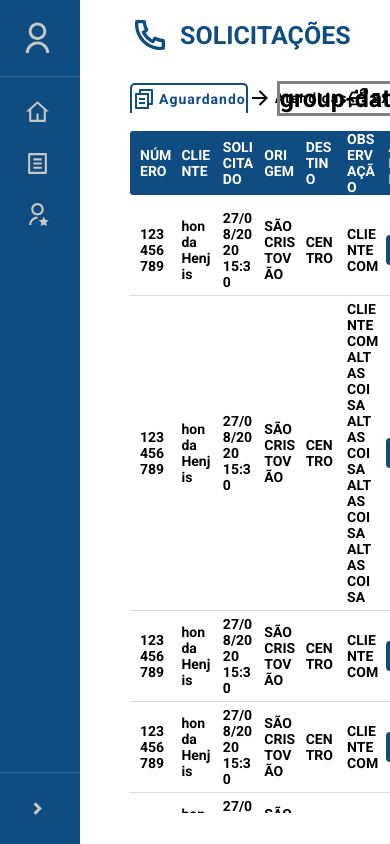
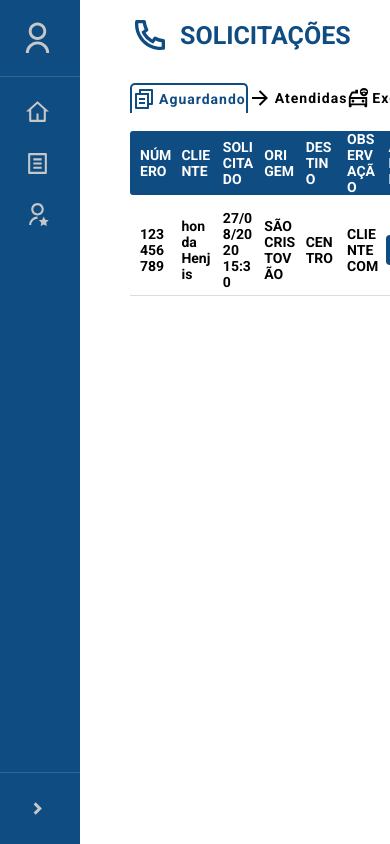
Before and after one commit to rsgabriel01/sostransporteexecutivo, a React (Create React App) app in the folder web/: page /User in a window 390 px wide. Both pictures are taken after a click on the button "Início". Shown: the top 844 px of the page. Built offline with nearby package versions, Linux system fonts and the light colour scheme.

Commit message:
table responsivel height alterado

```diff
--- a/web/src/pages/Main/index.js
+++ b/web/src/pages/Main/index.js
@@ -101,9 +101,9 @@
                 Finalizadas
               </button>
             </div>
-            <div className="group-dates">
+            {/* <div className="group-dates">
               <h1>group-dates</h1>
-            </div>
+            </div> */}
           </div>
 
           <div className="solicitation-table">
@@ -141,256 +141,6 @@
                     </div>
                   </td>
                 </tr>
-
-                <tr>
-                  <td>123456789</td>
-                  <td>honda Henjis</td>
-                  <td>27/08/2020 15:30</td>
-                  <td>SÃO CRISTOVÃO </td>
-                  <td>CENTRO</td>
-                  <td>
-                    CLIENTE COM ALTAS COISA ALTAS COISA ALTAS COISA ALTAS COISA
-                  </td>
-                  <td>
-                    <div className="answer">
-                      <button
-                        type="button"
-                        className={`button btnDefault`}
-                        onClick={() => {}}
-                      >
-                        <RiArrowRightLine size={24} />
-                      </button>
-                    </div>
-                  </td>
-                </tr>
-                <tr>
-                  <td>123456789</td>
-                  <td>honda Henjis</td>
-                  <td>27/08/2020 15:30</td>
-                  <td>SÃO CRISTOVÃO </td>
-                  <td>CENTRO</td>
-                  <td>CLIENTE COM</td>
-                  <td>
-                    <div className="answer">
-                      <button
-                        type="button"
-                        className={`button btnDefault`}
-                        onClick={() => {}}
-                      >
-                        <RiArrowRightLine size={24} />
-                      </button>
-                    </div>
-                  </td>
-                </tr>
-                <tr>
-                  <td>123456789</td>
-                  <td>honda Henjis</td>
-                  <td>27/08/2020 15:30</td>
-                  <td>SÃO CRISTOVÃO </td>
-                  <td>CENTRO</td>
-                  <td>CLIENTE COM</td>
-                  <td>
-                    <div className="answer">
-                      <button
-                        type="button"
-                        className={`button btnDefault`}
-                        onClick={() => {}}
-                      >
-                        <RiArrowRightLine size={24} />
-                      </button>
-                    </div>
-                  </td>
-                </tr>
-                <tr>
-                  <td>123456789</td>
-                  <td>honda Henjis</td>
-                  <td>27/08/2020 15:30</td>
-                  <td>SÃO CRISTOVÃO </td>
-                  <td>CENTRO</td>
-                  <td>CLIENTE COM</td>
-                  <td>
-                    <div className="answer">
-                      <button
-                        type="button"
-                        className={`button btnDefault`}
-                        onClick={() => {}}
-                      >
-                        <RiArrowRightLine size={24} />
-                      </button>
-                    </div>
-                  </td>
-                </tr>
-                <tr>
-                  <td>123456789</td>
-                  <td>honda Henjis</td>
-                  <td>27/08/2020 15:30</td>
-                  <td>SÃO CRISTOVÃO </td>
-                  <td>CENTRO</td>
-                  <td>CLIENTE COM</td>
-                  <td>
-                    <div className="answer">
-                      <button
-                        type="button"
-                        className={`button btnDefault`}
-                        onClick={() => {}}
-                      >
-                        <RiArrowRightLine size={24} />
-                      </button>
-                    </div>
-                  </td>
-                </tr>
-                <tr>
-                  <td>123456789</td>
-                  <td>honda Henjis</td>
-                  <td>27/08/2020 15:30</td>
-                  <td>SÃO CRISTOVÃO </td>
-                  <td>CENTRO</td>
-                  <td>CLIENTE COM</td>
-                  <td>
-                    <div className="answer">
-                      <button
-                        type="button"
-                        className={`button btnDefault`}
-                        onClick={() => {}}
-                      >
-                        <RiArrowRightLine size={24} />
-                      </button>
-                    </div>
-                  </td>
-                </tr>
-                <tr>
-                  <td>123456789</td>
-                  <td>honda Henjis</td>
-                  <td>27/08/2020 15:30</td>
-                  <td>SÃO CRISTOVÃO </td>
-                  <td>CENTRO</td>
-                  <td>CLIENTE COM</td>
-                  <td>
-                    <div className="answer">
-                      <button
-                        type="button"
-                        className={`button btnDefault`}
-                        onClick={() => {}}
-                      >
-                        <RiArrowRightLine size={24} />
-                      </button>
-                    </div>
-                  </td>
-                </tr>
-                <tr>
-                  <td>123456789</td>
-                  <td>honda Henjis</td>
-                  <td>27/08/2020 15:30</td>
-                  <td>SÃO CRISTOVÃO </td>
-                  <td>CENTRO</td>
-                  <td>CLIENTE COM</td>
-                  <td>
-                    <div className="answer">
-                      <button
-                        type="button"
-                        className={`button btnDefault`}
-                        onClick={() => {}}
-                      >
-                        <RiArrowRightLine size={24} />
-                      </button>
-                    </div>
-                  </td>
-                </tr>
-                <tr>
-                  <td>123456789</td>
-                  <td>honda Henjis</td>
-                  <td>27/08/2020 15:30</td>
-                  <td>SÃO CRISTOVÃO </td>
-                  <td>CENTRO</td>
-                  <td>CLIENTE COM</td>
-                  <td>
-                    <div className="answer">
-                      <button
-                        type="button"
-                        className={`button btnDefault`}
-                        onClick={() => {}}
-                      >
-                        <RiArrowRightLine size={24} />
-                      </button>
-                    </div>
-                  </td>
-                </tr>
-                <tr>
-                  <td>123456789</td>
-                  <td>honda Henjis</td>
-                  <td>27/08/2020 15:30</td>
-                  <td>SÃO CRISTOVÃO </td>
-                  <td>CENTRO</td>
-                  <td>CLIENTE COM</td>
-                  <td>
-                    <div className="answer">
-                      <button
-                        type="button"
-                        className={`button btnDefault`}
-                        onClick={() => {}}
-                      >
-                        <RiArrowRightLine size={24} />
-                      </button>
-                    </div>
-                  </td>
-                </tr>
-                <tr>
-                  <td>123456789</td>
-                  <td>honda Henjis</td>
-                  <td>27/08/2020 15:30</td>
-                  <td>SÃO CRISTOVÃO </td>
-                  <td>CENTRO</td>
-                  <td>CLIENTE COM</td>
-                  <td>
-                    <div className="answer">
-                      <button
-                        type="button"
-                        className={`button btnDefault`}
-                        onClick={() => {}}
-                      >
-                        <RiArrowRightLine size={24} />
-                      </button>
-                    </div>
-                  </td>
-                </tr>
-                <tr>
-                  <td>123456789</td>
-                  <td>honda Henjis</td>
-                  <td>27/08/2020 15:30</td>
-                  <td>SÃO CRISTOVÃO </td>
-                  <td>CENTRO</td>
-                  <td>CLIENTE COM</td>
-                  <td>
-                    <div className="answer">
-                      <button
-                        type="button"
-                        className={`button btnDefault`}
-                        onClick={() => {}}
-                      >
-                        <RiArrowRightLine size={24} />
-                      </button>
-                    </div>
-                  </td>
-                </tr>
-                <tr>
-                  <td>123456789</td>
-                  <td>honda Henjis</td>
-                  <td>27/08/2020 15:30</td>
-                  <td>SÃO CRISTOVÃO </td>
-                  <td>CENTRO</td>
-                  <td>CLIENTE COM</td>
-                  <td>
-                    <div className="answer">
-                      <button
-                        type="button"
-                        className={`button btnDefault`}
-                        onClick={() => {}}
-                      >
-                        <RiArrowRightLine size={24} />
-                      </button>
-                    </div>
-                  </td>
-                </tr>
               </table>
             </div>
           </div>
--- a/web/src/pages/Main/styles.css
+++ b/web/src/pages/Main/styles.css
@@ -143,7 +143,7 @@
 
 .solicitation-table .div-responsive-table table.table-content {
   width: 100%;
-  height: 100%;
+  /* height: 100%; */
   text-align: left;
   border-collapse: collapse;
   word-wrap: break-word;
@@ -153,6 +153,10 @@
 
 .div-responsive-table table.table-content tr {
   border-bottom: 1px solid #ddd;
+}
+
+.div-responsive-table table.table-content tr td {
+  height: 30px;
 }
 
 .div-responsive-table table.table-content tr td div.answer {
```
